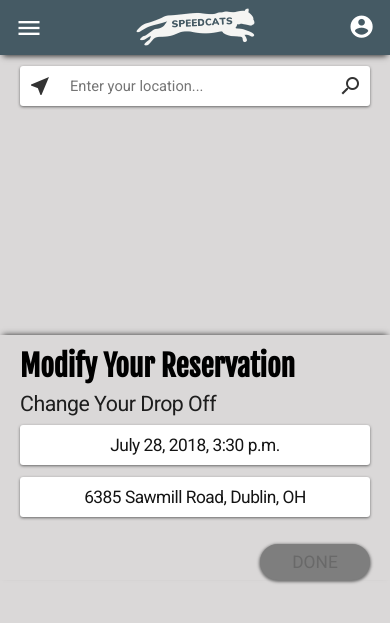
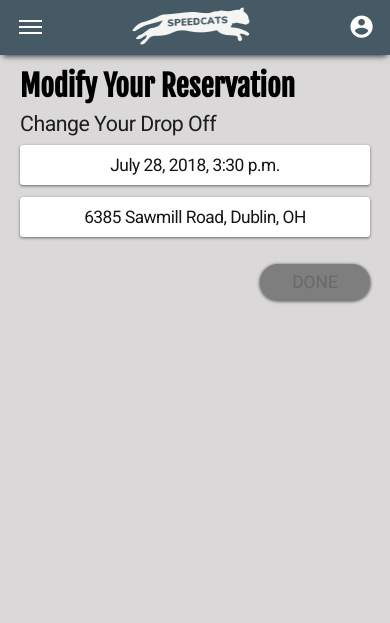
Before and after one commit to ajessefowler/speedcats-car-rental, a Django app: page /inventory/reservation/61/modify/ in a window 390 px wide. Shown: the top 623 px of the page. Run offline with Django 3.2, Linux system fonts and the light colour scheme; a user stored in the database is signed in; data comes from the database, SQL or seed files in the repository; both versions use the stored data as it was after the commit; some libraries are stand-ins or nearby versions.

Commit message:
Add menu button animation New style cards now work correctly on modify Card position fixed on mobile

```diff
--- a/inventory/static/css/animations.css
+++ b/inventory/static/css/animations.css
@@ -9,24 +9,25 @@
 	to { transform: translateX(-270px); }
 }
 
-/* Slides time and location pickers up and down */
+/* Slides time pickers up and down */
 @keyframes timeUp {
 	from { transform: translateY(210px); }
-	to { transform: translateY(-250px); }
+	to { transform: translateY(-220px); }
 }
 
 @keyframes timeDown {
-	from { transform: translateY(-250px); }
+	from { transform: translateY(-220px); }
 	to { transform: translateY(210px); }
 }
 
+/* Slides location pickers up and down */
 @keyframes mapUp {
 	from { transform: translateY(580px); }
-	to { transform: translateY(-100px); }
+	to { transform: translateY(-30px); }
 }
 
 @keyframes mapDown {
-	from { transform: translateY(-100px); }
+	from { transform: translateY(-30px); }
 	to { transform: translateY(580px); }
 }
 
@@ -57,3 +58,24 @@
 	from { transform: translateY(-600px); }
 	to { transform: translateY(0); }
 }
+
+/* Animations for menu button */
+@keyframes topToArrow {
+	from { transform: translateY(0px) scaleX(1) rotate(0deg); }
+	to { transform: translateY(3px) scaleX(0.5) rotate(-16deg); }
+}
+
+@keyframes topToButton {
+	from { transform: translateY(3px) scaleX(0.5) rotate(-16deg); }
+	to { transform: translateY(0px) scaleX(1) rotate(0deg); }
+}
+
+@keyframes bottomToArrow {
+	from { transform: translateY(0px) scaleX(1) rotate(0deg); }
+	to { transform: translateY(-3px) scaleX(0.5) rotate(16deg); }
+}
+
+@keyframes bottomToButton {
+	from { transform: translateY(-3px) scaleX(0.5) rotate(16deg); }
+	to { transform: translateY(0px) scaleX(1) rotate(0deg); }
+}
--- a/inventory/static/css/styles.css
+++ b/inventory/static/css/styles.css
@@ -302,7 +302,6 @@ a:-webkit-any-link {
 	padding: 8px 0;
 	width: 300px;
 	background-color: white;
-	border-radius: 3px;
 	margin: 0 0 6px;
 	border-bottom: 1px solid #ccc;
 }
@@ -517,7 +516,7 @@ a:-webkit-any-link {
 	width: 100%;
 	height: 100vh;
 	z-index: 11;
-	background-color: rgba(30, 30, 30, 0.8);
+	background-color: rgba(15, 15, 15, 0.8);
 	opacity: 0;
 	display: none;
 }
@@ -528,6 +527,21 @@ a:-webkit-any-link {
 	background-color: #666;
 	border-top-left-radius: 3px;
 	border-top-right-radius: 3px;
+}
+
+.menubar {
+	height: 2px;
+	width: 23px;
+	background-color: white;
+	margin: 2px 0;
+}
+
+#menubutton {
+	display: flex;
+	flex-direction: column;
+	justify-content: center;
+	align-items: center;
+	padding-left: 12px;
 }
 
 #amexlogo {
@@ -663,11 +677,6 @@ a:-webkit-any-link {
 	display: flex;
 	align-items: center;
 	justify-content: space-between;
-}
-
-#menubutton {
-	font-size: 21pt;
-	color: white;
 }
 
 #accountbutton {
--- a/inventory/static/js/location.js
+++ b/inventory/static/js/location.js
@@ -1,7 +1,9 @@
 document.addEventListener('DOMContentLoaded', function(event) {
     let dropOffSelected;
 
-    initMap('pickup');
+    if (!document.getElementById('modifylocation')) {
+        initMap('pickup');
+    }
     initMap('dropoff');
 
     if (document.getElementById('pickuplocationcard')) {
--- a/inventory/static/js/menu.js
+++ b/inventory/static/js/menu.js
@@ -7,21 +7,29 @@ document.addEventListener('DOMContentLoaded', function(event) {
 
     document.getElementById('menubutton').addEventListener('click', function() {
 			if (!menuOut) {
-				menuOut = true;
-				document.getElementById('menushade').style.display = 'block';
-				document.querySelector('nav').style.animation = 'menuOut .3s ease forwards';
-				document.getElementById('menushade').style.animation = 'fadeIn .3s ease forwards';
-				document.getElementById('menubutton').innerHTML = 'chevron_left';
+				openMenu();
 			} else {
 				closeMenu();
 			}
-    });
+		});
+
+		function openMenu() {
+			menuOut = true;
+			document.getElementById('menumiddle').style.animation = 'fadeOut .2s ease forwards';
+			document.getElementById('menubottom').style.animation = 'bottomToArrow .4s ease forwards';
+			document.getElementById('menutop').style.animation = 'topToArrow .4s ease forwards';
+			document.getElementById('menushade').style.display = 'block';
+			document.querySelector('nav').style.animation = 'menuOut .4s ease forwards';
+			document.getElementById('menushade').style.animation = 'fadeIn .4s ease forwards';
+		}
 
 		function closeMenu() {
 			menuOut = false;
+			document.getElementById('menumiddle').style.animation = 'fadeIn .6s ease forwards';
+			document.getElementById('menubottom').style.animation = 'bottomToButton .3s ease forwards';
+			document.getElementById('menutop').style.animation = 'topToButton .3s ease forwards';
 			document.querySelector('nav').style.animation = 'menuIn .3s ease forwards';
 			document.getElementById('menushade').style.animation = 'fadeOut .3s ease forwards';
-			document.getElementById('menubutton').innerHTML = 'menu';
 			setTimeout(function() {
 				document.getElementById('menushade').style.display = 'none';
 			}, 300);
--- a/inventory/templates/base_generic.html
+++ b/inventory/templates/base_generic.html
@@ -28,7 +28,11 @@
 
 	<header>
 		<div id="headermenu">
-			<i class="button material-icons" id="menubutton">menu</i>
+			<div id="menubutton">
+				<div class="menubar" id="menutop"></div>
+				<div class="menubar" id="menumiddle"></div>
+				<div class="menubar" id="menubottom"></div>
+			</div>
 			<a href="{% url 'inventory:home' %}">
 				<img src="{% static 'img/logo.png' %}" id="logo">
 			</a>
--- a/inventory/templates/inventory/modify.html
+++ b/inventory/templates/inventory/modify.html
@@ -9,16 +9,13 @@
 {% endblock %}
 
 {% block content %}
-<div id="mapcontainer">
-    <div id="map"></div>
+<!--
     <div id="searchbox">
         <i class="button material-icons" id="locatebutton">near_me</i>
         <input id="locationsearch" placeholder="Enter your location..." type="text">
         <i class="button material-icons" id="searchbutton">search</i>
-    </div>
-</div>
+    </div> -->
 
-<div id="infocontainer">
 <h2 class="header" id="locationheader">Modify Your Reservation</h2>
 
 <form name="paymentlocation" id="modifylocation" action="{% url 'inventory:update' reservation.id %}" method="post">
@@ -26,10 +23,6 @@
     <div id="selectlocation">
 
         {% if reservation.status == "Upcoming" %}
-            <!--<h3>Change Your Vehicle</h3>
-                <div id="modifyvehicle" class="selectcard">
-                <p id="modifyvehiclecardtext">{{ reservation.vehicle }}</p>
-            </div>-->
             <div id="pickupdesktop" class="desktop">
                 <h3>Change Your Pick Up</h3>
 
@@ -58,7 +51,9 @@
         <p>DONE</p>
     </div>
 </form>
-</div>
+
+<div id="timeshade" class="popupshade"></div>
+<div id="locationshade" class="popupshade"></div>
 
 {% if reservation.status == "Upcoming" %}
 <div id="pickuptimecard" class="infoselector">
@@ -66,12 +61,13 @@
         <h3>Select Your Pick Up Time</h3>
         <i id="closepickuptime" class="material-icons">expand_more</i>
     </div>
-    <div id="timepicker">
+    <p id="pickuptimemessage">Store Hours: 8:00 A.M. to 6:00 P.M.</p>
+    <div class="timepicker">
         <input type="date" id="pickupdateinput" class="input" name="dateinput"/>
         <p>AT</p>
         <input type="time" id="pickuptimeinput" class="input" name="timeinput" min="7:00" max="20:00"/>
+    </div>
     <p id="pickupdonebutton" class="donebutton">DONE</p>
-    </div>
 </div>
 {% endif %}
 
@@ -80,23 +76,25 @@
         <h3>Select Your Drop Off Time</h3>
         <i id="closedropofftime" class="material-icons">expand_more</i>
     </div>
-    <div id="timepicker">
+    <p id="dropofftimemessage">Store Hours: 8:00 A.M. to 6:00 P.M.</p>
+    <div class="timepicker">
         <input type="date" id="dropoffdateinput" class="input" name="dateinput"/>
         <p>AT</p>
         <input type="time" id="dropofftimeinput" class="input" name="timeinput" min="7:00" max="20:00"/>
+    </div>
     <p id="dropoffdonebutton" class="donebutton">DONE</p>
 </div>
-</div>
 
-<div id="dropofflocationcard" class="infoselector">
+<div id="dropofflocationcard" class="infoselector mapinfoselector">
+    <div id="dropoffmap" class="testmap"></div>
     <div class="infoselectorheader">
         <h3>Select Your Drop Off Location</h3>
         <i id="closedropoff" class="material-icons">expand_more</i>
     </div>
     <div class="locationpicker">
         <p id="dropofflocationtext" class="locationpickertext">Choose a location on the map</p>
+    </div>
     <p id="dropofflocationdone" class="donebutton">DONE</p>
-    </div>
 </div>
 {% endblock %}
 
```
Also changed, not shown: inventory/static/js/validateTime.js (+26 -8 lines), db.sqlite3, inventory/templates/inventory/index.html (indentation only). Lines whose indentation alone changed are shown as unchanged.
